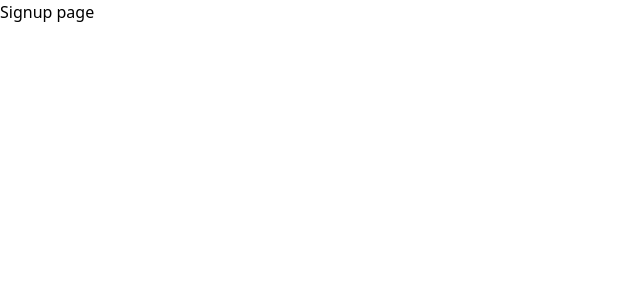
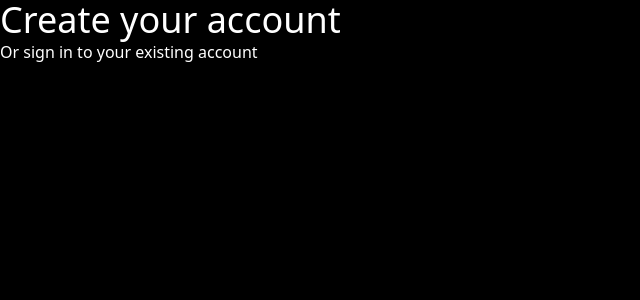
Before and after one commit to HardikDudeja/ThoughtHub, a React (Vite) app in the folder frontend/: page /signup in a window 1280 px wide. Shown: the top 300 px of the page, without its empty margins (0-640 px from the left). Built offline with nearby package versions, Linux system fonts and the light colour scheme.

Commit message:
frontend started

```diff
--- a/frontend/src/index.css
+++ b/frontend/src/index.css
@@ -1,3 +1,12 @@
 @tailwind base;
 @tailwind components;
 @tailwind utilities;
+
+body {
+    @apply bg-black;
+    @apply text-white;
+  }
+
+h1 {
+    @apply text-4xl;
+}
--- a/frontend/src/main.tsx
+++ b/frontend/src/main.tsx
@@ -9,10 +9,6 @@ import Signup from './pages/Signup';
 import Signin from './pages/Signin';
 
 const router = createBrowserRouter([
-  {
-    path: "/",
-    element: <div>Hello Hardik</div>,
-  },
   {
     path: "/signup",
     element: <Signup />,
--- a/frontend/src/pages/Signup.tsx
+++ b/frontend/src/pages/Signup.tsx
@@ -1,7 +1,13 @@
+import { Link } from "react-router-dom"
+
 function Signup() {
     return (
-        <div>
-            Signup page
+        <div className="p-16 text-center">
+            <h1>Create your account</h1>
+            <p>
+                Or {}
+                <Link className="hover:underline" to="/signin">sign in to your existing account</Link>
+            </p>
         </div>
     )
 }
```
